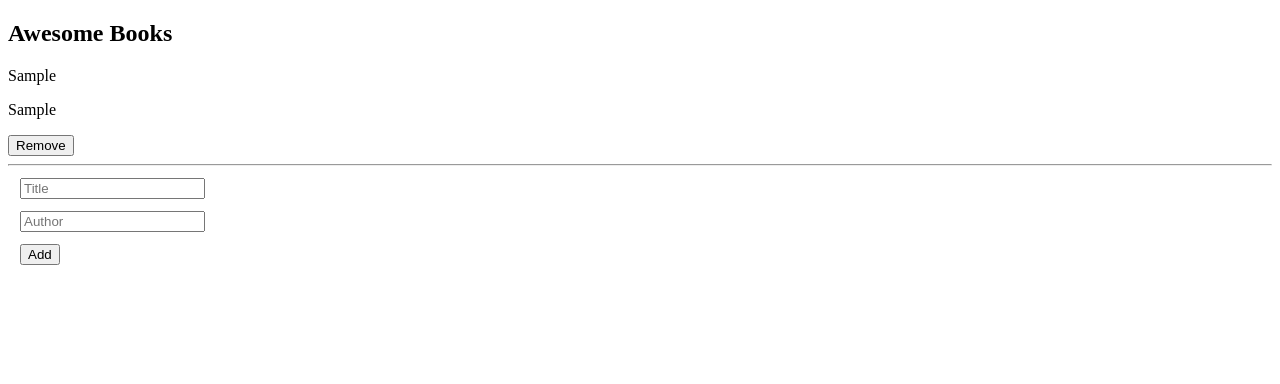
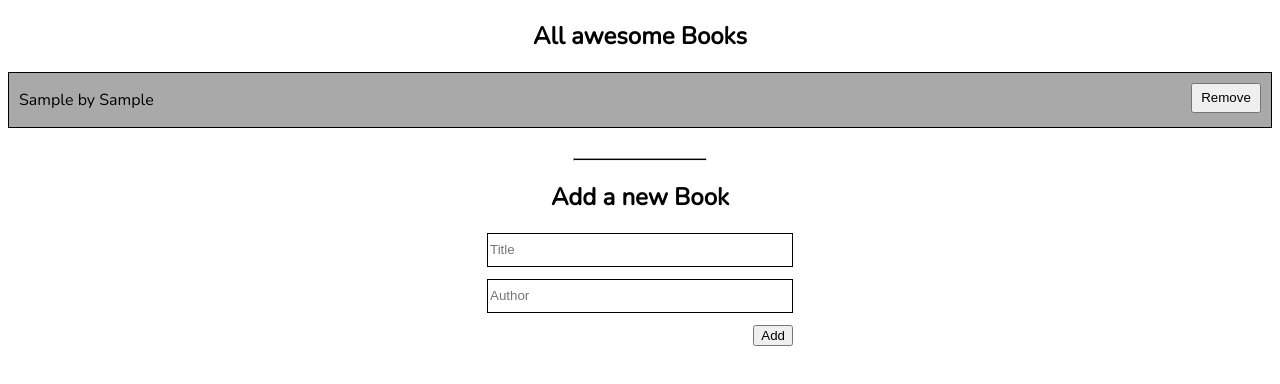
Before and after one commit to Jeddaa/microverse-books-task, a website: page index.html in a window 1280 px wide. Both pictures are taken after typing "Sample", "Sample" into the empty fields and a click on the button "Add". Drawn offline with nearby package versions, Linux system fonts and the light colour scheme.

Commit message:
Modify content

```diff
--- a/index.css
+++ b/index.css
@@ -1,3 +1,58 @@
 .form > div {
   margin: 12px;
 }
+
+.books h1 {
+  text-align: center;
+  font-family: 'Nunito', sans-serif;
+}
+
+.bookList {
+  border: 1px solid black;
+}
+
+.list {
+  display: flex;
+  justify-content: space-between;
+  background-color: darkgray;
+  font-family: 'Nunito', sans-serif;
+}
+
+.list p {
+  margin-left: 10px;
+}
+
+.list button {
+  width: 70px;
+  height: 30px;
+  margin: 10px;
+}
+
+.main-form {
+  display: flex;
+  flex-direction: column;
+  align-items: center;
+  font-family: 'Nunito', sans-serif;
+}
+
+.main-form input {
+  width: 300px;
+  height: 30px;
+  border: 1px solid black;
+}
+
+.main-form h2 {
+  text-align: center;
+}
+
+.main-form hr {
+  width: 40%;
+  height: 1px;
+  background: black;
+  margin-top: 30px;
+}
+
+.add-btn {
+  display: flex;
+  justify-content: flex-end;
+}
--- a/index.html
+++ b/index.html
@@ -5,24 +5,31 @@
     <meta http-equiv="X-UA-Compatible" content="IE=edge" />
     <meta name="viewport" content="width=device-width, initial-scale=1.0" />
     <link rel="stylesheet" href="./index.css" />
-    <title>Document</title>
+    <link rel="preconnect" href="https://fonts.googleapis.com">
+<link rel="preconnect" href="https://fonts.gstatic.com" crossorigin>
+<link href="https://fonts.googleapis.com/css2?family=Nunito:wght@300&display=swap" rel="stylesheet">
+    <title>Awesome books</title>
   </head>
   <body>
-    <section id="books">
-      <h1>Awesome Books</h1>
+    <section id="books" class="books">
+      <h1>All awesome Books</h1>
       <div class="bookList"></div>
     </section>
+    <div class="main-form">
       <form class="form" action="#">
+        <hr>
+        <h2>Add a new Book</h2>
         <div>
           <input class="title" type="text" placeholder="Title" />
         </div>
         <div>
           <input class="author" type="text" placeholder="Author" />
         </div>
-      <div>
+        <div class="add-btn">
           <button type="submit">Add</button>
         </div>
       </form>
+    </div>
     <script src="./index.js"></script>
   </body>
 </html>
--- a/index.js
+++ b/index.js
@@ -49,12 +49,10 @@ class BookList {
     let finalHtml = '';
     this.books.forEach((book) => {
       const eachHtml = `
-    <div>
-        <p>${book.title}</p>
-        <p>${book.author}</p>
+    <div class ="list">
+        <p>${book.title} by ${book.author}</p>
         <button id="close-${book.id}"> Remove </button>
       </div>
-      <hr>
     `;
       finalHtml += eachHtml;
     });
```
Lines whose indentation alone changed are shown as unchanged.
